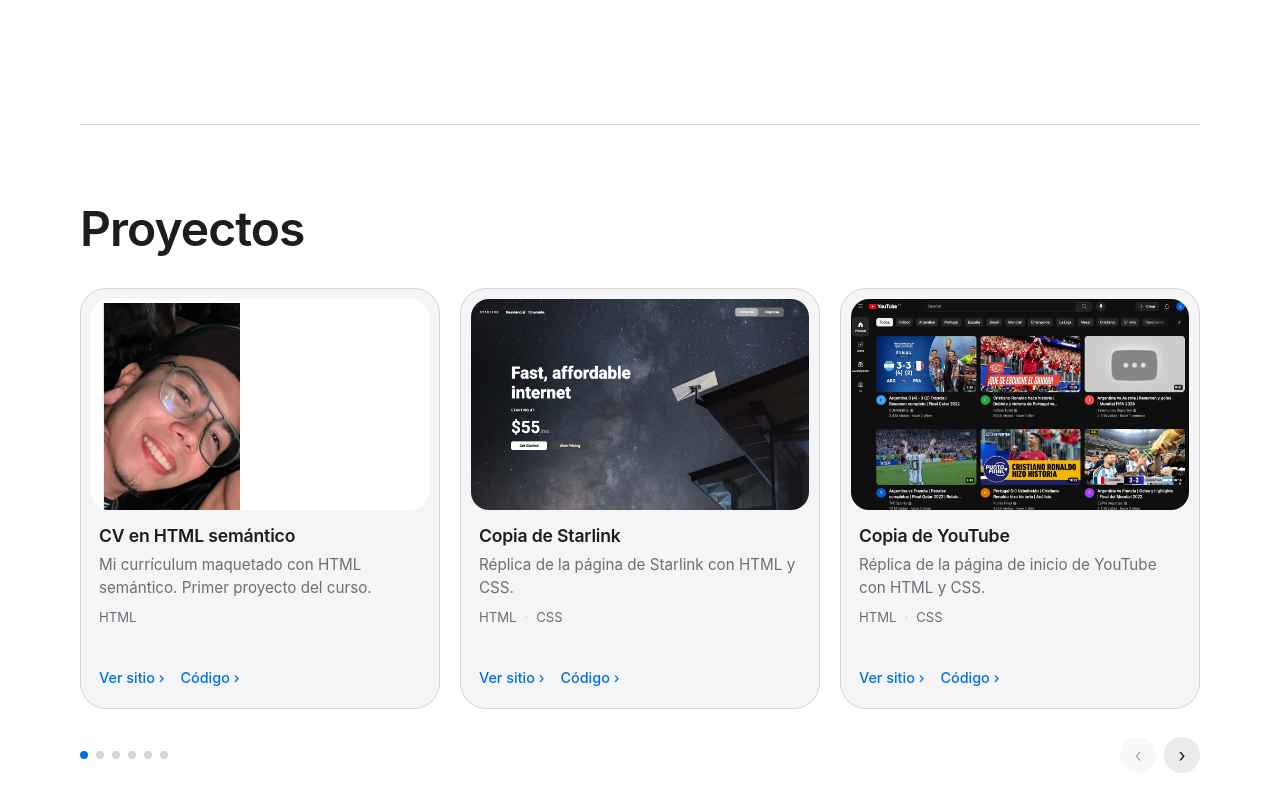
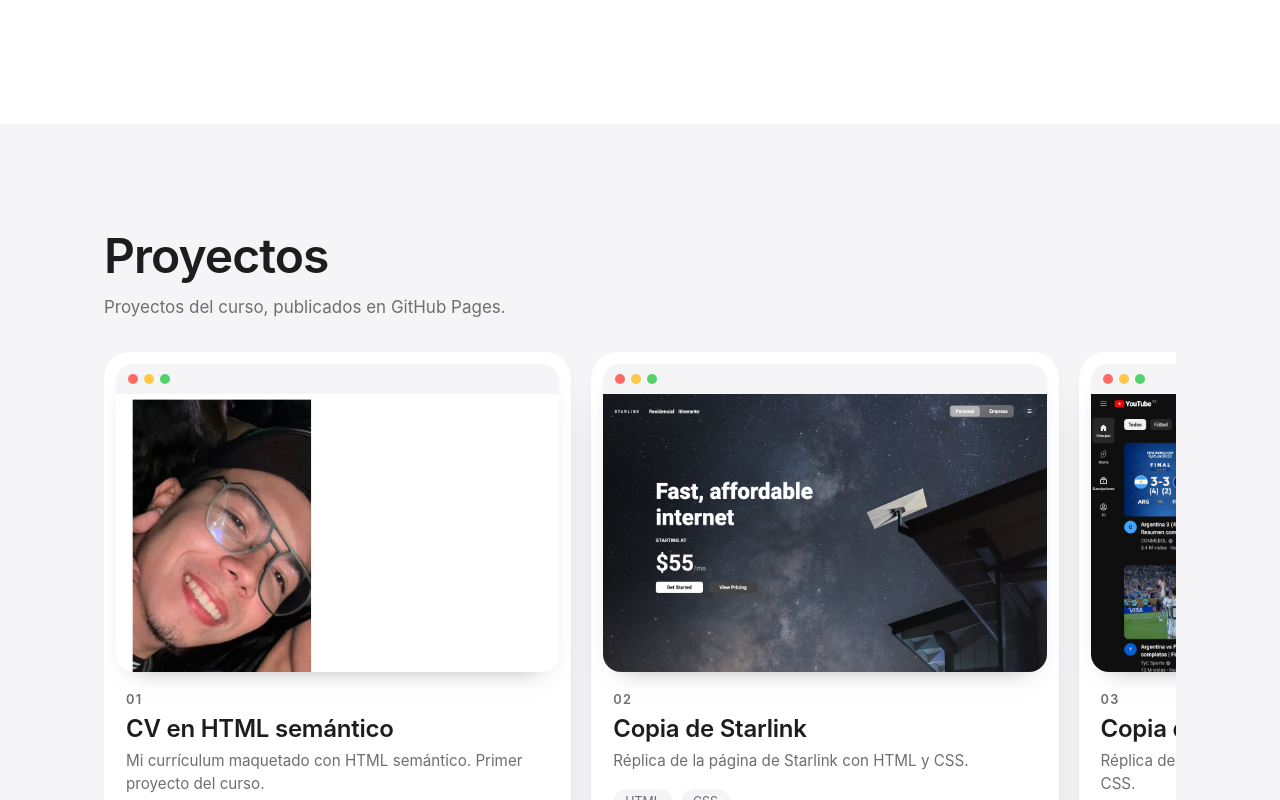
Before and after one commit to leninsio/portafolio, a Next.js app: page / in a window 1280 px wide. Shown: the part 1960-2760 px from the top of the page. Built offline with nearby package versions, Linux system fonts and the light colour scheme.

Commit message:
feat: make projects section stand out

```diff
--- a/src/app/globals.css
+++ b/src/app/globals.css
@@ -661,6 +661,24 @@
 
 /* Projects ------------------------------------------------------------- */
 
+/* Full-bleed band that separates the gallery from the rest of the page,
+   like Apple's product galleries. */
+.page > .reveal:not(:first-of-type) > .section.section--band {
+  width: 100vw;
+  margin-inline: calc(50% - 50vw);
+  padding: clamp(56px, 9vw, 104px) 0;
+  border-top: 0;
+  overflow: hidden;
+  background: var(--band-bg);
+}
+
+.band__inner {
+  width: 100%;
+  max-width: var(--max-width);
+  margin: 0 auto;
+  padding: 0 var(--gutter);
+}
+
 .carousel {
   position: relative;
   margin-top: 32px;
@@ -760,15 +778,16 @@
   opacity: 0.35;
 }
 
+/* Let the next card peek in: ~1.2 visible on tablet, ~2.2 on desktop. */
 @media (min-width: 768px) {
   .carousel__slide {
-    flex-basis: calc((100% - 20px) / 2);
+    flex-basis: calc(100% / 1.2 - 20px);
   }
 }
 
 @media (min-width: 1100px) {
   .carousel__slide {
-    flex-basis: calc((100% - 40px) / 3);
+    flex-basis: calc(100% / 2.2 - 20px);
   }
 }
 
@@ -777,48 +796,95 @@
   flex-direction: column;
   height: 100%;
   overflow: hidden;
-  border: 1px solid var(--separator);
   border-radius: var(--radius-card);
-  background: var(--surface);
+  background: var(--bg);
+  box-shadow:
+    0 1px 2px rgb(0 0 0 / 0.05),
+    0 20px 44px -30px rgb(0 0 0 / 0.4);
   transition:
     transform var(--duration) ease,
-    box-shadow var(--duration) ease,
-    border-color var(--duration) ease;
+    box-shadow var(--duration) ease;
 }
 
 .project:hover {
   box-shadow: var(--shadow-hover);
-  transform: translateY(-2px);
+  transform: translateY(-4px);
 }
 
+/* Browser-window frame: a thin chrome bar over the screenshot. */
 .project__media {
-  aspect-ratio: 16 / 10;
-  margin: 10px 10px 0;
+  margin: 12px 12px 0;
   overflow: hidden;
   border-radius: var(--radius-media);
   background: var(--surface);
+  box-shadow: 0 12px 26px -20px rgb(0 0 0 / 0.5);
+}
+
+.project__chrome {
+  display: flex;
+  align-items: center;
+  gap: 6px;
+  padding: 10px 12px;
+  background: var(--surface);
+}
+
+.project__dot {
+  width: 10px;
+  height: 10px;
+  border-radius: 50%;
+}
+
+.project__dot--red {
+  background: #ff6b62;
+}
+
+.project__dot--yellow {
+  background: #ffc848;
+}
+
+.project__dot--green {
+  background: #55d16b;
+}
+
+.project__shot {
+  aspect-ratio: 16 / 10;
+  overflow: hidden;
 }
 
 .project__image {
   width: 100%;
   height: 100%;
   object-fit: cover;
-  transition: transform 420ms cubic-bezier(0.2, 0.7, 0.3, 1);
+  transition: transform 480ms cubic-bezier(0.2, 0.7, 0.3, 1);
 }
 
 .project:hover .project__image {
-  transform: scale(1.03);
+  transform: scale(1.04);
 }
 
 .project__body {
   display: flex;
   flex: 1;
   flex-direction: column;
-  gap: 8px;
-  padding: 16px 18px 20px;
+  gap: 6px;
+  padding: 18px 22px 24px;
+}
+
+.project__index {
+  color: var(--text-muted);
+  font-size: 0.8rem;
+  font-weight: 600;
+  letter-spacing: 0.1em;
+}
+
+.project__name {
+  font-size: clamp(1.375rem, 2.4vw, 1.5rem);
+  font-weight: 600;
+  letter-spacing: -0.01em;
 }
 
 .project__description {
+  margin-top: 2px;
   font-size: 0.95rem;
 }
 
@@ -827,30 +893,31 @@
   flex-wrap: wrap;
   align-items: center;
   gap: 8px;
-  margin: 0;
+  margin: 10px 0 0;
   padding: 0;
-  color: var(--text-muted);
-  font-size: 0.82rem;
   list-style: none;
 }
 
-.project__tags li + li::before {
-  content: "·";
-  margin-right: 8px;
-  color: var(--separator);
+.project__tags li {
+  padding: 4px 12px;
+  border-radius: var(--radius-pill);
+  background: var(--surface);
+  color: var(--text-muted);
+  font-size: 0.78rem;
 }
 
 .project__links {
   display: flex;
   flex-wrap: wrap;
-  gap: 16px;
+  align-items: center;
+  gap: 18px;
   margin-top: auto;
-  padding-top: 8px;
+  padding-top: 16px;
 }
 
 .project__link {
   color: var(--accent);
-  font-size: 0.9rem;
+  font-size: 0.95rem;
   font-weight: 500;
   text-decoration: none;
 }
@@ -858,6 +925,20 @@
 .project__link:hover,
 .project__link:focus-visible {
   text-decoration: underline;
+}
+
+.project__link--primary {
+  padding: 8px 18px;
+  border-radius: var(--radius-pill);
+  background: var(--accent);
+  color: #ffffff;
+}
+
+.project__link--primary:hover,
+.project__link--primary:focus-visible {
+  background: var(--accent-hover);
+  color: #ffffff;
+  text-decoration: none;
 }
 
 /* Contact -------------------------------------------------------------- */
@@ -978,4 +1059,10 @@
     translate: none !important;
     transform: none !important;
   }
+
+  .project:hover,
+  .project:hover .project__image,
+  .skills__group:hover {
+    transform: none;
+  }
 }
--- a/src/components/ProjectCard.tsx
+++ b/src/components/ProjectCard.tsx
@@ -4,22 +4,33 @@
 
 type ProjectCardProps = {
   project: Project;
+  index: number;
 };
 
-export function ProjectCard({ project }: ProjectCardProps) {
+export function ProjectCard({ project, index }: ProjectCardProps) {
+  const number = String(index + 1).padStart(2, "0");
+
   return (
     <article className="project">
       <div className="project__media">
+        <span className="project__chrome" aria-hidden="true">
+          <span className="project__dot project__dot--red" />
+          <span className="project__dot project__dot--yellow" />
+          <span className="project__dot project__dot--green" />
+        </span>
+        <div className="project__shot">
           <Image
             className="project__image"
             src={project.image}
             alt={`Captura de ${project.name}`}
             width={1280}
             height={800}
-          sizes="(min-width: 1100px) 30vw, (min-width: 768px) 45vw, 92vw"
+            sizes="(min-width: 1100px) 45vw, (min-width: 768px) 72vw, 92vw"
           />
         </div>
+      </div>
       <div className="project__body">
+        <p className="project__index">{number}</p>
         <h3 className="project__name">{project.name}</h3>
         <p className="project__description">{project.description}</p>
         <ul className="project__tags">
@@ -30,7 +41,7 @@
         <div className="project__links">
           {isValidPagesUrl(project.pagesUrl) && (
             <a
-              className="project__link"
+              className="project__link project__link--primary"
               href={project.pagesUrl}
               target="_blank"
               rel="noopener noreferrer"
--- a/src/components/ProjectCarousel.tsx
+++ b/src/components/ProjectCarousel.tsx
@@ -96,7 +96,7 @@
             aria-roledescription="slide"
             aria-label={`${index + 1} de ${total}`}
           >
-            <ProjectCard project={project} />
+            <ProjectCard project={project} index={index} />
           </li>
         ))}
       </ul>
--- a/src/components/sections/ProjectsSection.tsx
+++ b/src/components/sections/ProjectsSection.tsx
@@ -7,9 +7,14 @@
 
 export function ProjectsSection({ projects }: ProjectsSectionProps) {
   return (
-    <section className="section" id="proyectos">
-      <h2 id="projects-title">Proyectos</h2>
-      <ProjectCarousel projects={projects} />
+    <section className="section section--band" id="proyectos">
+      <div className="band__inner">
+        <h2 id="projects-title">Proyectos</h2>
+        <p className="section__intro">
+          Proyectos del curso, publicados en GitHub Pages.
+        </p>
+        <ProjectCarousel projects={projects} />
+      </div>
     </section>
   );
 }
```
Also changed, not shown: 1 other file (tests, documents, lock files or other folders). Lines whose indentation alone changed are shown as unchanged.
